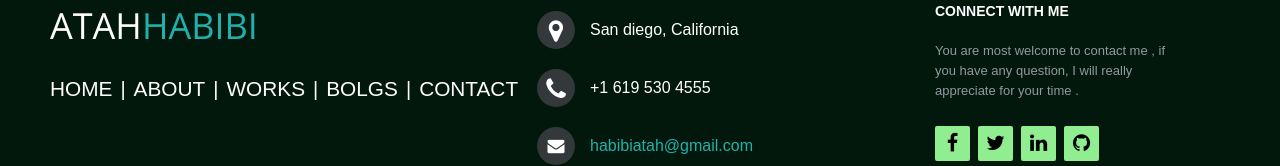
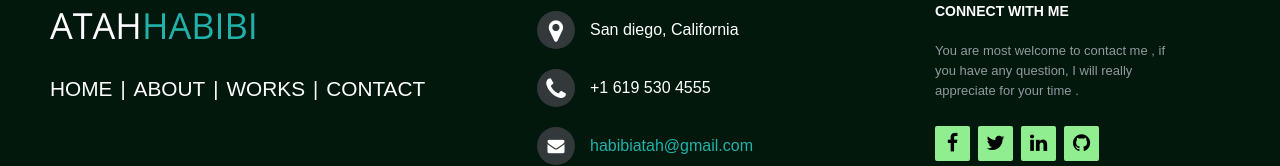
Before and after one commit to Atahhabibi/ATAH-HABIBI-PORTFOLIO, a React (Vite) app: page / in a window 1280 px wide. Shown: the part 4623-4789 px from the top of the page. Built offline with nearby package versions, Linux system fonts and the light colour scheme; a web font is replaced by a local one.

Commit message:
change in project sectina and remove blog section for now

```diff
--- a/src/components/Footer.jsx
+++ b/src/components/Footer.jsx
@@ -21,7 +21,7 @@ const Footer = () => {
 
             <a href="#WORKS">WORKS</a>
 
-            <a href="#BLOGS">BOLGS</a>
+            {/* <a href="#BLOGS">BOLGS</a> */}
 
             <a href="#CONTACT">CONTACT</a>
           </p>
```
